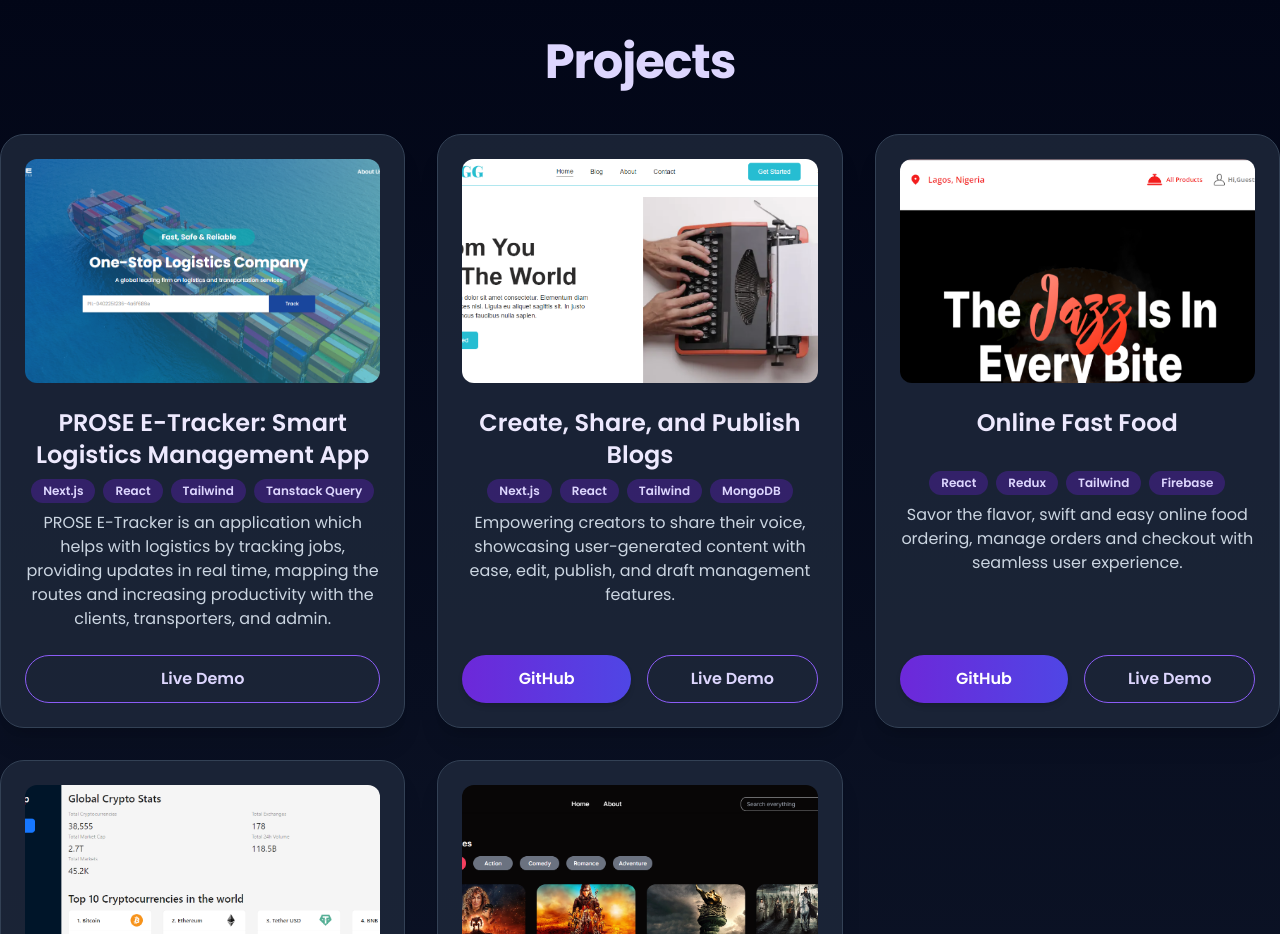
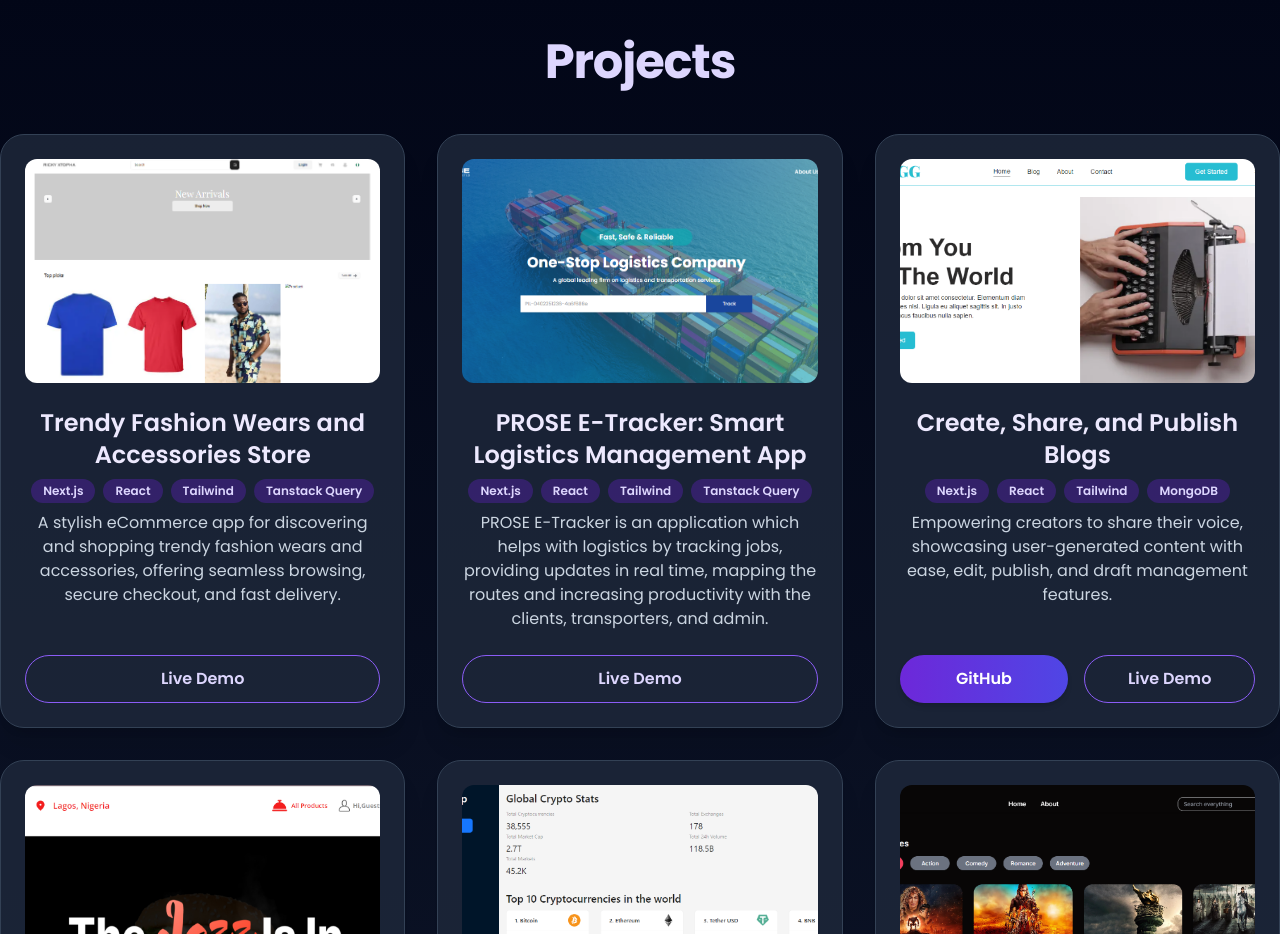
Before and after one commit to Lizzietrust/Elizabeth-s-Portfolio, a Next.js app: page / in a window 1280 px wide. Shown: the part 5080-6014 px from the top of the page. Built offline with nearby package versions, Linux system fonts and the light colour scheme.

Commit message:
Update Resume.pdf with enhanced professional summary and detailed project descriptions. Added a new eCommerce project to the projects list, highlighting features and technologies used, while refining existing project entries for clarity and consistency.

```diff
--- a/src/constants/index.ts
+++ b/src/constants/index.ts
@@ -146,14 +146,32 @@ export const testimonials = [
 export const projects = [
   {
     id: 1,
+    title: "Trendy Fashion Wears and Accessories Store",
+    des: "A stylish eCommerce app for discovering and shopping trendy fashion wears and accessories, offering seamless browsing, secure checkout, and fast delivery.",
+    img: "/assets/s25.png",
+    link: "https://ricky-xtopha-frontend.vercel.app/",
+    // github: "https://github.com/Lizzietrust/blogg",
+    tags: ["Next.js", "React", "Tailwind", "Tanstack Query"],
+    details: "",
+    screenshots: ["/assets/s24.png"],
+    features: [
+      "User authentication and authorization",
+      "Responsive design for all devices",
+      "SEO optimized with meta tags",
+      "Real-time content updates",
+    ],
+    challenges: "",
+    solutions: "",
+  },
+  {
+    id: 1,
     title: "PROSE E-Tracker: Smart Logistics Management App",
     des: "PROSE E-Tracker is an application which helps with logistics by tracking jobs, providing updates in real time, mapping the routes and increasing productivity with the clients, transporters, and admin.",
     img: "/assets/s24.png",
     link: "https://prose-staging.vercel.app/",
     // github: "https://github.com/Lizzietrust/blogg",
     tags: ["Next.js", "React", "Tailwind", "Tanstack Query"],
-    details:
-      "",
+    details: "",
     screenshots: ["/assets/s24.png"],
     features: [
       "User authentication and authorization",
@@ -163,10 +181,8 @@ export const projects = [
       "SEO optimized with meta tags",
       "Real-time content updates",
     ],
-    challenges:
-      "",
-    solutions:
-      "",
+    challenges: "",
+    solutions: "",
   },
   {
     id: 1,
```
Also changed, not shown: public/assets/s25.png (added), 1 other file (tests, documents, lock files or other folders).
